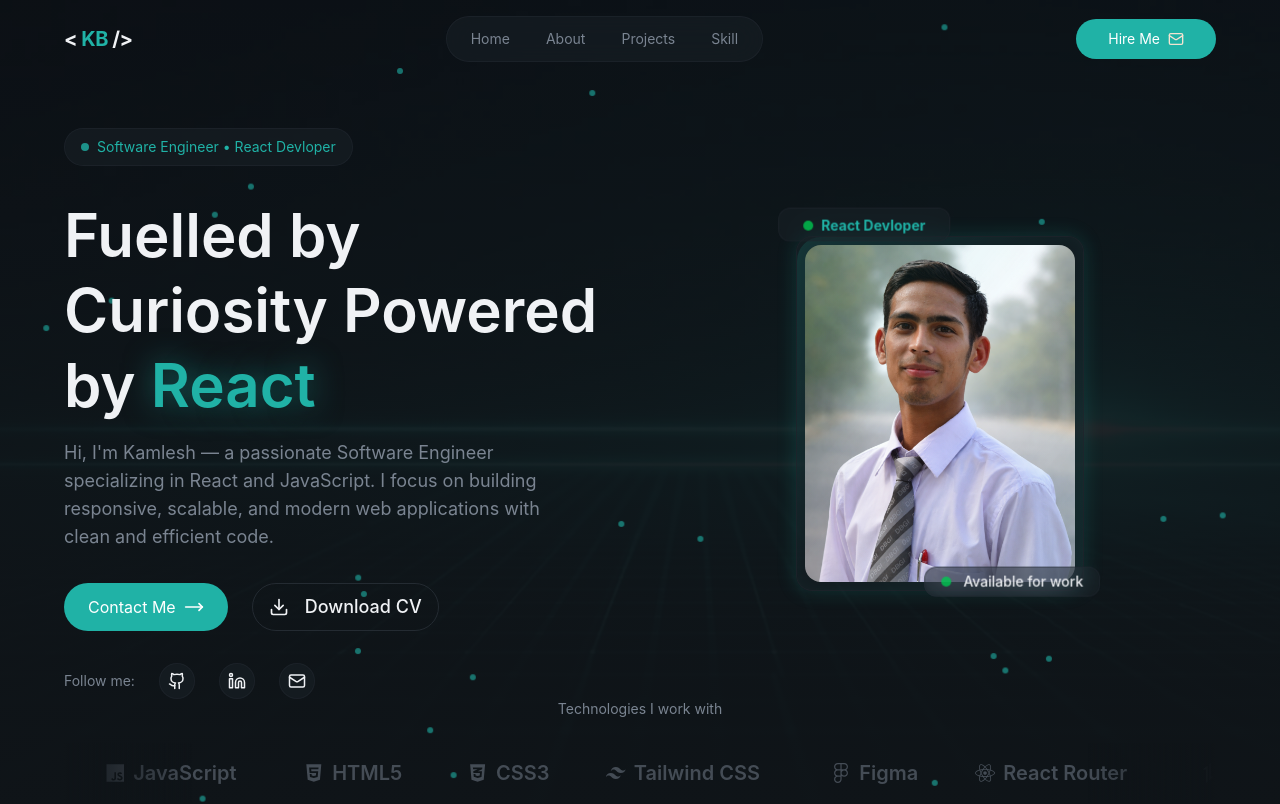
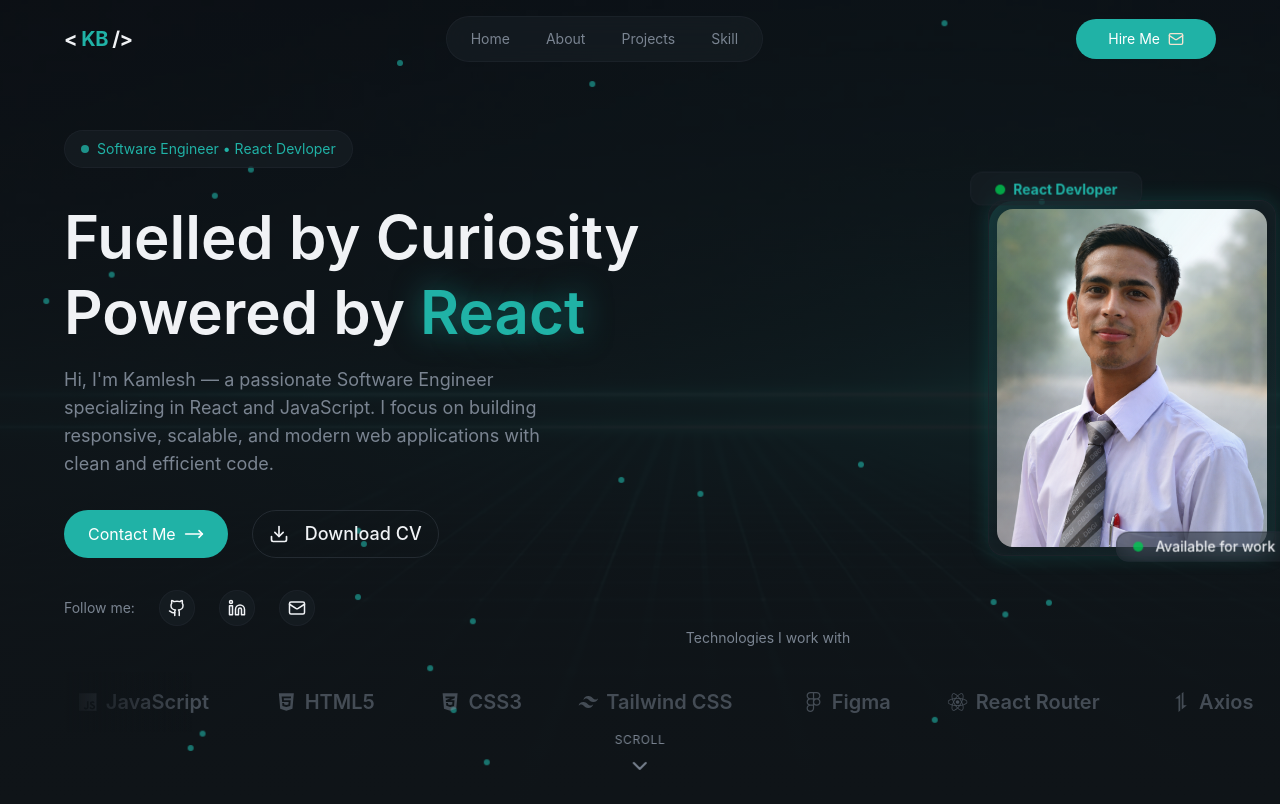
Before and after one commit to kamleshBisht04/personal-portfolio, a React (Vite) app: page / in a window 1280 px wide. Shown: the top 804 px of the page. Built offline with nearby package versions, Linux system fonts and the light colour scheme.

Commit message:
correct the error

```diff
--- a/src/sections/Hero.jsx
+++ b/src/sections/Hero.jsx
@@ -21,7 +21,7 @@ const Hero = () => {
       {/* Green dots */}
       <ParticlesBackground />
       {/* Content */}
-      <div className="container-custom relative z-10 mx-auto w-full pt-32 pb-20">
+      <div className="mx-auto max-w-screen-2xl px-4 pt-32 pb-20 sm:px-6 md:px-10 lg:px-16">
         <div className="grid items-center gap-12 lg:grid-cols-2">
           {/* left column -Text section */}
           <div className="space-y-8">
```
